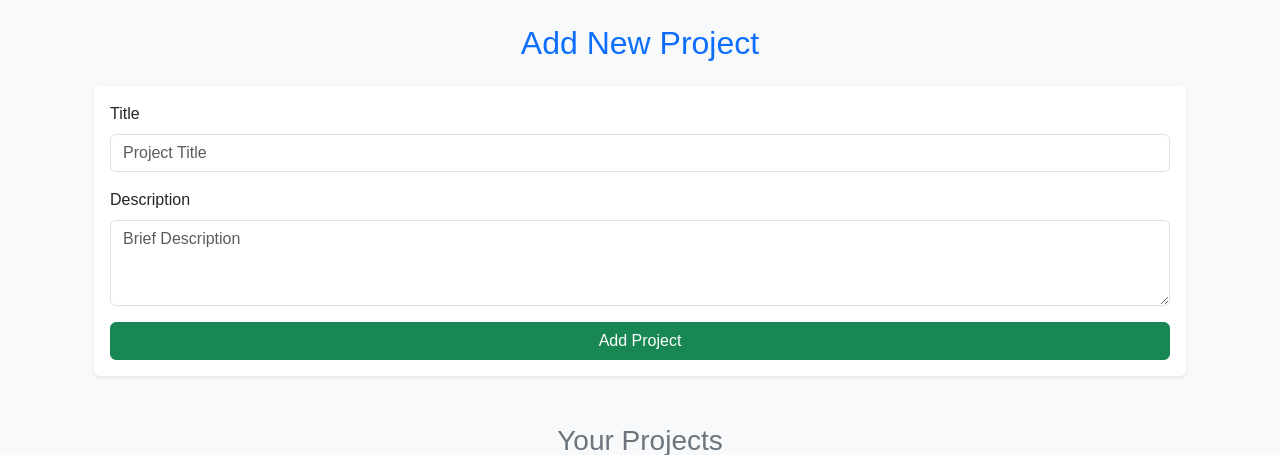
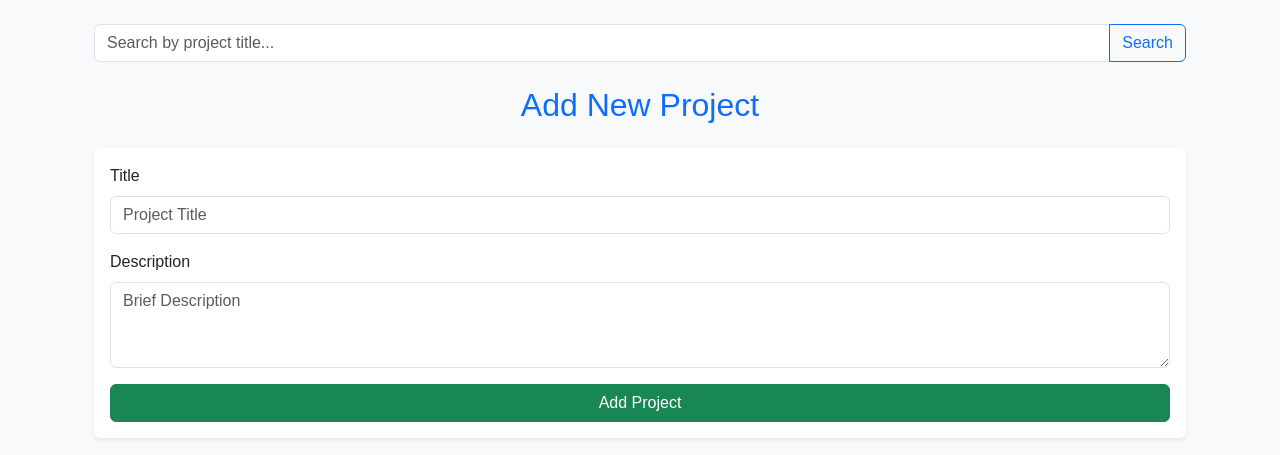
Before and after one commit to SyedFarmaan/project-tracker-v2, a Flask app: page /projects in a window 1280 px wide. Shown: the part 76-531 px from the top of the page. Run offline with Flask 3, Linux system fonts and the light colour scheme; a user stored in the database is signed in.

Commit message:
modified for searching

```diff
--- a/templates/projects.html
+++ b/templates/projects.html
@@ -4,6 +4,14 @@
 
 {% block content %}
 <div class="container mt-4">
+
+  <!-- Search Bar -->
+  <form method="GET" action="{{ url_for('projects') }}" class="mb-4">
+    <div class="input-group">
+      <input type="text" name="search" class="form-control" placeholder="Search by project title..." value="{{ search_query }}">
+      <button type="submit" class="btn btn-outline-primary">Search</button>
+    </div>
+  </form>
 
   <!-- Add Project Form -->
   <h2 class="text-center text-primary mb-4">Add New Project</h2>
```
